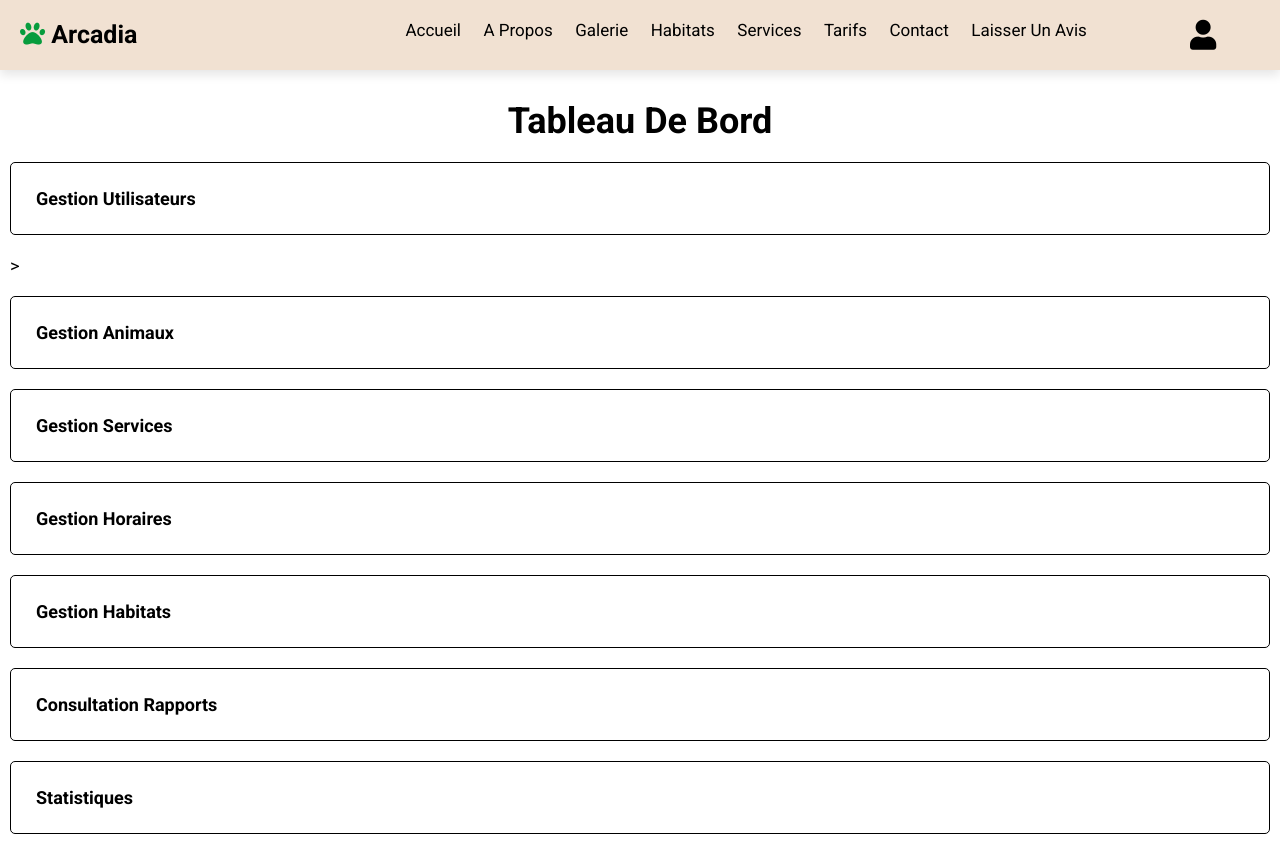
After one commit to Mitch-Halder/zoo_arcadia, a PHP site: page /admin.php in a window 1280 px wide. The commit adds this page. Run offline with PHP 8.4, Linux system fonts and the light colour scheme; some libraries are stand-ins or nearby versions.

Commit message:
add guard,style,admin Dashboard

```diff
--- /dev/null
+++ b/admin.php
@@ -0,0 +1,33 @@
+<?php
+include 'includes/header.php';
+include './includes/config.php';
+?>
+
+<html>
+    <body>
+        <div class="dashboard">
+            <h1 style="text-align:center">Tableau de bord</h1>
+            <a href="/project/admin/user.php"><div class="action">
+                <h4>gestion utilisateurs</h4>
+            </div></a>
+            <a href="/project/admin/animal.php">><div class="action">
+                <h4>gestion animaux</h4>
+            </div></a>
+            <div class="action">
+                <h4>gestion services</h4>
+            </div>
+            <div class="action">
+            <h4>gestion horaires</h4>
+        </div>
+        <a href="/project/admin/habitat.php"></a><div class="action">
+                <h4>gestion habitats</h4>
+            </div>
+            <div class="action">
+                <h4>consultation rapports</h4>
+            </div>
+            <div class="action">
+                <h4>Statistiques</h4>
+            </div>
+        </div>
+    </body>
+</html>
--- a/css/style.css
+++ b/css/style.css
@@ -132,8 +132,6 @@ i {
     color: var(--main);
 }
 
-
-
 /*fin header*/
 
 /*accueil*/
@@ -180,7 +178,7 @@ i {
     transform-origin: top left;
     transform: rotate(0.25turn);
     position: absolute;
-    top: 125%;
+    top: 120%;
     left: 48%;
     z-index: -1;
 }
@@ -367,6 +365,44 @@ i {
     position: relative;
     overflow: hidden;
     margin: 20px;
+}
+
+.card-animal {
+    padding: 10px;
+    display: flex;
+    justify-content: center;
+    flex-direction: column;
+    align-items: center;
+    border: 1px solid black;
+    border-radius: 5px;
+    margin: 10px;
+    box-shadow: rgba(0, 0, 0, 0.25) 0px 54px 55px, rgba(0, 0, 0, 0.12) 0px -12px 30px, rgba(0, 0, 0, 0.12) 0px 4px 6px, rgba(0, 0, 0, 0.17) 0px 12px 13px, rgba(0, 0, 0, 0.09) 0px -3px 5px;
+    background-color: #ffffff6b;
+    font-size: large;
+}
+
+.container {
+    height: 100%;
+    width: 50%;
+    margin-left: 25%;
+    background: url(/project/Images_zoo/ai-generated-8201419_1920.png) no-repeat;
+}
+
+.img-details {
+    width: 150px;
+    height: 200px;
+}
+
+.dashboard {
+    font-size: large;
+    margin: 10px;
+}
+
+.action {
+    border: 1px solid black;
+    padding: 25px;
+    margin: 20px 0;
+    border-radius: 5px;
 }
 
 .image_gallery {
@@ -665,7 +701,7 @@ footer {
     padding: 2px 0;
 }
 
-.liste-services a {
+a {
     color: var(--black);
 }
 
--- /dev/null
+++ b/includes/guard.php
@@ -0,0 +1,12 @@
+<?php
+    function checkAccess($allowedRoles) {
+        if (!isset($_SESSION['user'])){
+            header('Location:login.php');
+            exit;
+        }
+        $userRole=$_SESSION['user']['role'];
+        if (!in_array($userRole, $allowedRoles)){
+            header('Location:home.php');
+            exit;
+        }
+    }
--- a/includes/header.php
+++ b/includes/header.php
@@ -11,7 +11,13 @@
                     <link rel="stylesheet" href="https://unpkg.com/swiper@7/swiper-bundle.min.css">
                     <link rel="stylesheet" href="css/style.css">
             </head>
-    <?php session_start();?>
+
+
+    <?php require 'guard.php';
+    session_start();
+    ?>
+
+
 <body>
 
     <header class="header">
@@ -31,6 +37,9 @@
                 <a href="/project/home.php#tarifs">Tarifs</a>
                 <a href="/project/home.php#contact">Contact</a>
                 <a href="/project/avis.php#avis">Laisser un avis</a>
+                <?php if(isset($_SESSION['user'])&&  $_SESSION['user']['role_id']==1):?>
+                    <a href="/project/admin.php">Admin</a>
+                    <?php endif ?>
 
             </nav>
 
```
Also changed, not shown: animal.php (+16 -13 lines), habitat.php (+3 -4 lines).
